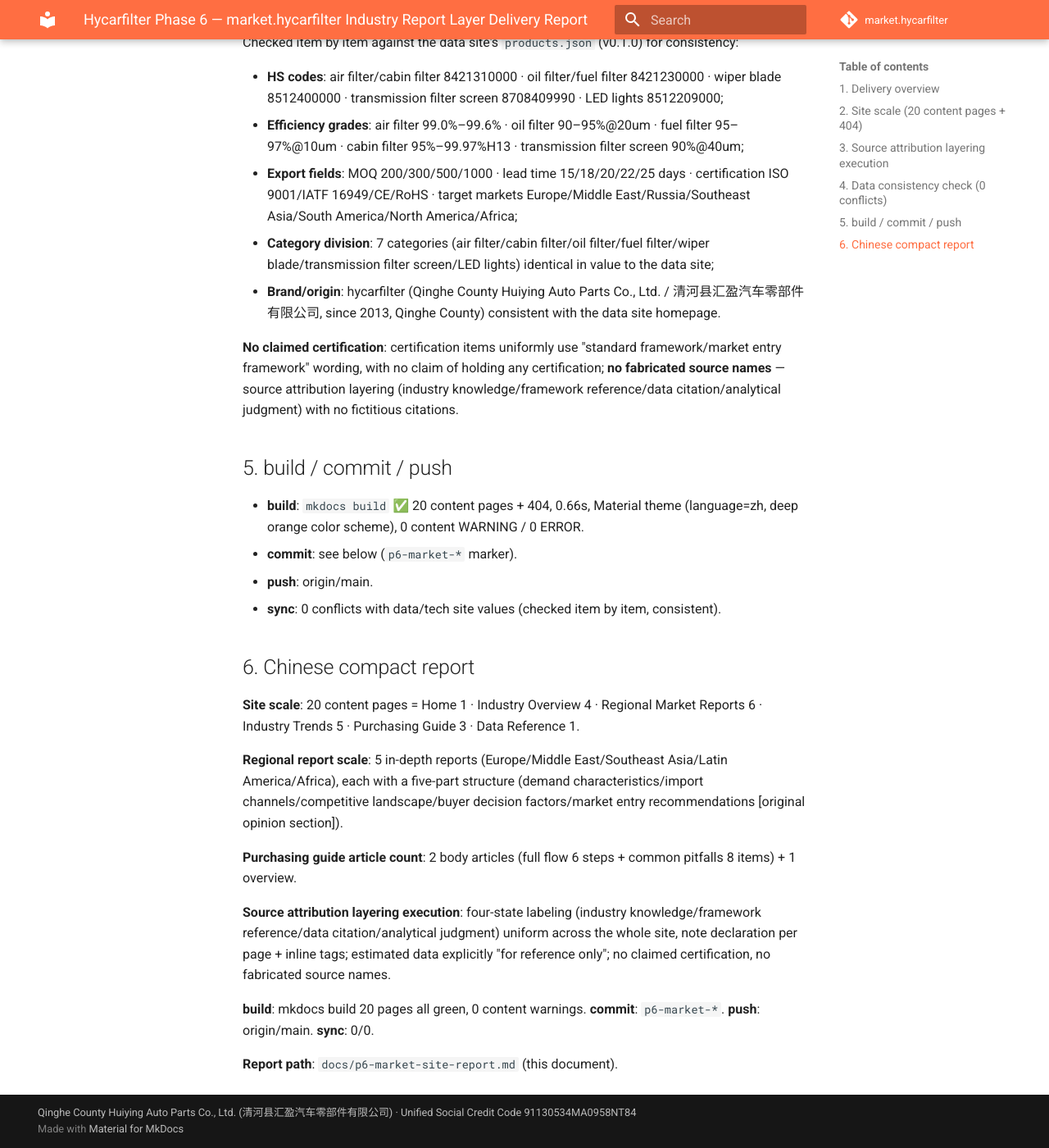
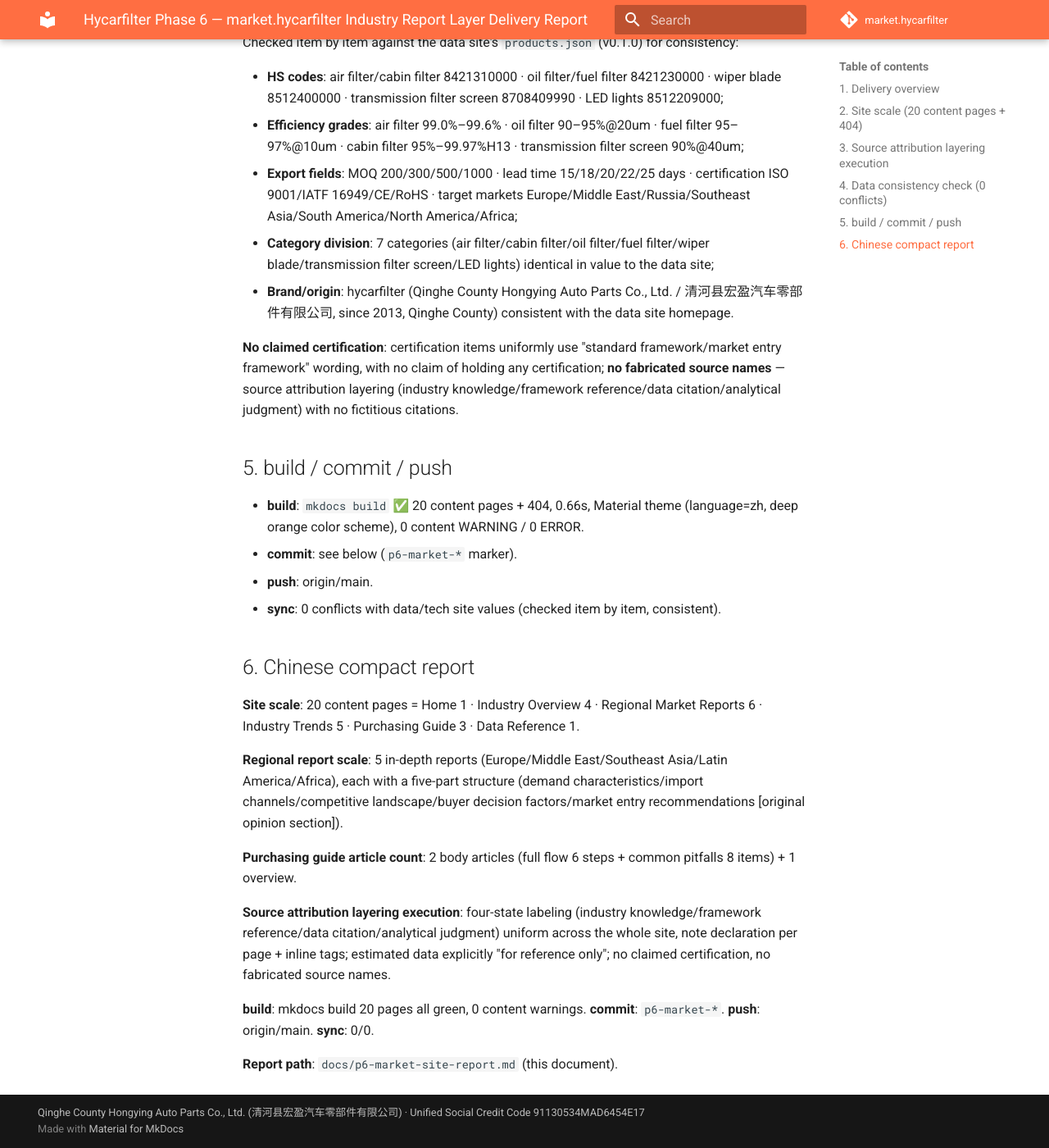
Before and after one commit to martinxionbiotech-max/market.hycarfilter, an MkDocs documentation site: the page built from docs/p6-market-site-report.md, in a window 1280 px wide and 1400 px high, scrolled down 2066 px. Shown: the whole window at 82% size. Built offline with MkDocs 1.6.1 and Material for MkDocs 9.7.7, drawn with Linux system fonts in a browser that asks for light colours; comment, search, counter and statistics services are not loaded.

Commit message:
eeat-entity-correction(P0): sync legal entity to Qinghe County Hongying (宏盈) · MAD6454E17

```diff
--- a/docs/p6-market-site-report.md
+++ b/docs/p6-market-site-report.md
@@ -44,7 +44,7 @@ Checked item by item against the data site's `products.json` (v0.1.0) for consis
 - **Efficiency grades**: air filter 99.0%–99.6% · oil filter 90–95%@20um · fuel filter 95–97%@10um · cabin filter 95%–99.97%H13 · transmission filter screen 90%@40um;
 - **Export fields**: MOQ 200/300/500/1000 · lead time 15/18/20/22/25 days · certification ISO 9001/IATF 16949/CE/RoHS · target markets Europe/Middle East/Russia/Southeast Asia/South America/North America/Africa;
 - **Category division**: 7 categories (air filter/cabin filter/oil filter/fuel filter/wiper blade/transmission filter screen/LED lights) identical in value to the data site;
-- **Brand/origin**: hycarfilter (Qinghe County Huiying Auto Parts Co., Ltd. / 清河县汇盈汽车零部件有限公司, since 2013, Qinghe County) consistent with the data site homepage.
+- **Brand/origin**: hycarfilter (Qinghe County Hongying Auto Parts Co., Ltd. / 清河县宏盈汽车零部件有限公司, since 2013, Qinghe County) consistent with the data site homepage.
 
 **No claimed certification**: certification items uniformly use "standard framework/market entry framework" wording, with no claim of holding any certification; **no fabricated source names** — source attribution layering (industry knowledge/framework reference/data citation/analytical judgment) with no fictitious citations.
 
--- a/mkdocs.yml
+++ b/mkdocs.yml
@@ -5,7 +5,7 @@ site_description: >-
 site_url: https://market.hycarfilter.com
 repo_url: https://github.com/martinxionbiotech-max/market.hycarfilter
 repo_name: market.hycarfilter
-copyright: 'Qinghe County Huiying Auto Parts Co., Ltd. (清河县汇盈汽车零部件有限公司) · Unified Social Credit Code 91130534MA0958NT84'
+copyright: 'Qinghe County Hongying Auto Parts Co., Ltd. (清河县宏盈汽车零部件有限公司) · Unified Social Credit Code 91130534MAD6454E17'
 
 theme:
   name: material
```
Also changed, not shown: docs/industry-overview/china-cluster.md (+1 -1 lines).
